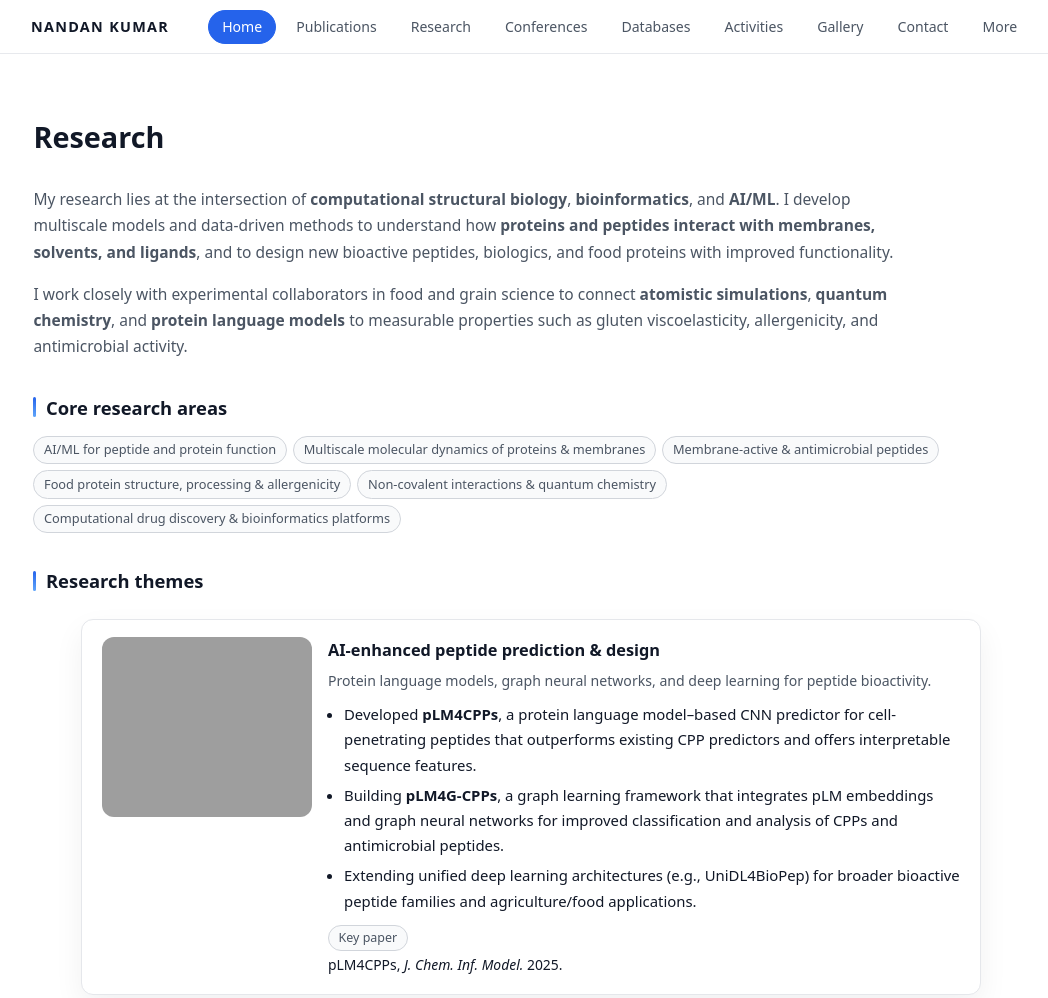
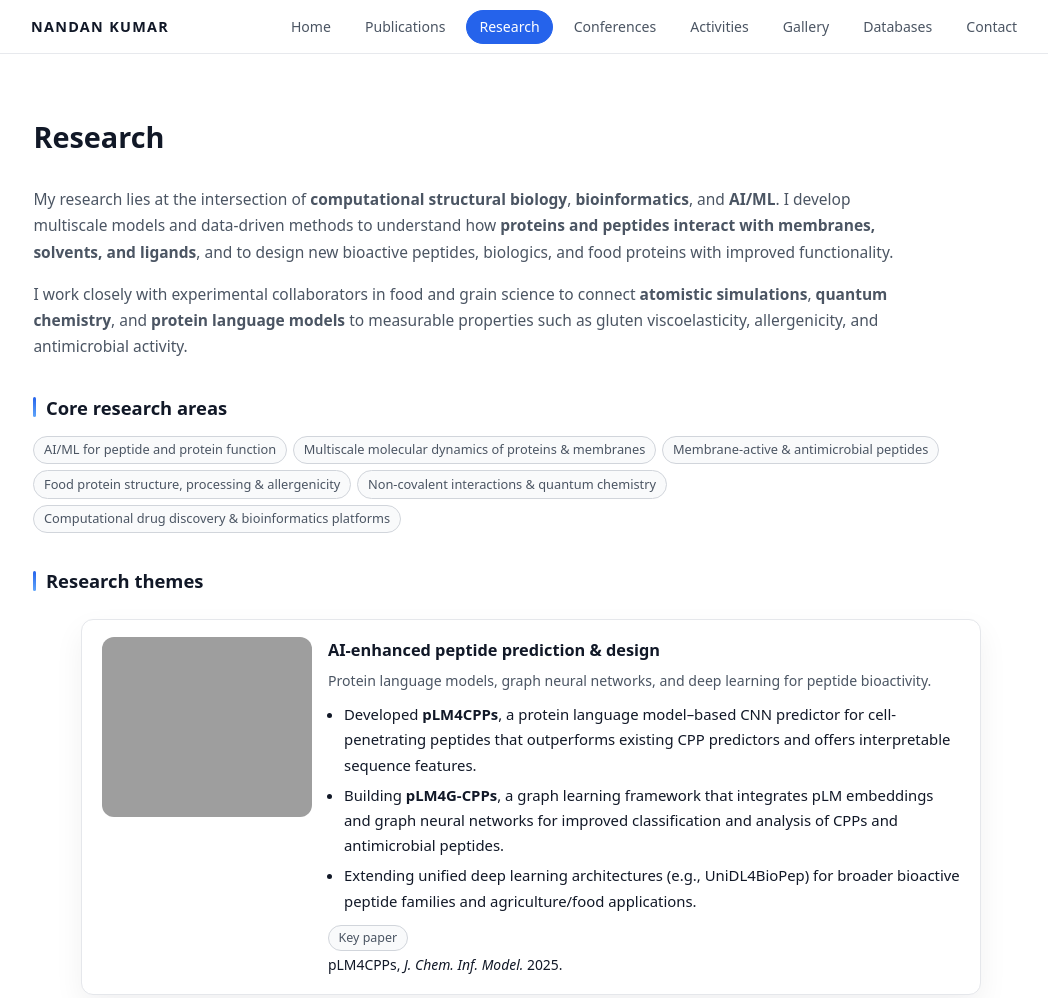
Before and after one commit to drkumarnandan/drkumarnandan.github.io, a plain HTML site: page reserch.html in a window 1280 px wide. Shown: the top 998 px of the page, without its empty margins (109-1157 px from the left). Drawn offline with Linux system fonts and the light colour scheme; grey boxes are pictures that could not be loaded.

Commit message:
Update reserch.html

```diff
--- a/reserch.html
+++ b/reserch.html
@@ -19,18 +19,18 @@
 <body>
 <div class="topbar">
   <div class="topbar-inner">
-      <div class="site-title"><a href="index.html">NANDAN KUMAR</a></div><nav class="nav-links">
-  <a class="nav-link active" href="index.html">Home</a>
+    <div class="site-title">
+      <a href="index.html">NANDAN KUMAR</a>
+    </div>
+    <nav class="nav-links">
+      <a class="nav-link" href="index.html">Home</a>
       <a class="nav-link" href="publications.html">Publications</a>
-  <a class="nav-link" href="research.html">Research</a>
+      <a class="nav-link active" href="research.html">Research</a>
       <a class="nav-link" href="conferences.html">Conferences</a>
-  <a class="nav-link" href="conferences.html">Databases</a>
       <a class="nav-link" href="activities.html">Activities</a>
       <a class="nav-link" href="gallery.html">Gallery</a>
+      <a class="nav-link" href="databases.html">Databases</a>
       <a class="nav-link" href="contact.html">Contact</a>
-  <a class="nav-link" href="databases.html">More</a>
-</nav>
-
     </nav>
   </div>
 </div>
```
Lines whose indentation alone changed are shown as unchanged.
